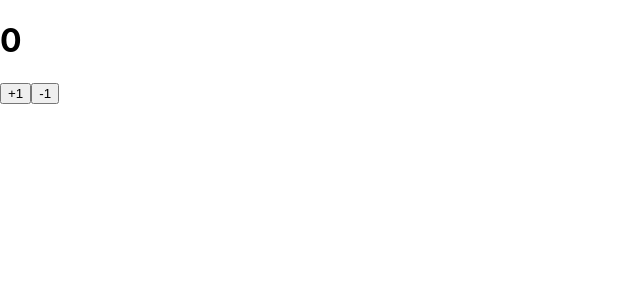
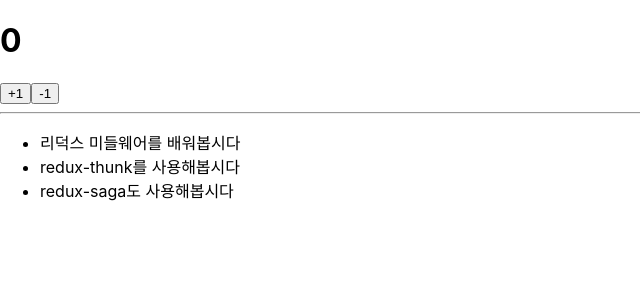
Before and after one commit to Keu-ni/learn-redux, a React (Create React App) app: page / in a window 1280 px wide. Shown: the top 300 px of the page, without its empty margins (0-640 px from the left). Built offline with nearby package versions, Linux system fonts and the light colour scheme.

Commit message:
add postList Component, Container

```diff
--- a/src/App.js
+++ b/src/App.js
@@ -1,9 +1,14 @@
 import React from 'react';
-import CounterContainer from "./containers/CounterContainer";
+import CounterContainer from './containers/CounterContainer';
+import PostListContainer from './containers/PostListContainer';
 
 function App() {
   return (
-    <CounterContainer />
+    <>
+      <CounterContainer />
+      <hr />
+      <PostListContainer />
+    </>
   );
 }
 
--- /dev/null
+++ b/src/components/PostList.js
@@ -0,0 +1,15 @@
+import React from 'react';
+
+function PostList({ posts }) {
+  return (
+    <ul>
+      {posts.map(post => (
+        <li key={post.id}>
+          {post.title}
+        </li>
+      ))}
+    </ul>
+  );
+}
+
+export default PostList;
--- /dev/null
+++ b/src/containers/PostListContainer.js
@@ -0,0 +1,21 @@
+import React, { useEffect } from 'react';
+import { useSelector, useDispatch } from 'react-redux';
+import { getPosts } from '../modules/posts';
+import PostList from '../components/PostList';
+
+function PostListContainer() {
+  const { data, loading, error } = useSelector(state => state.posts.posts);
+  const dispatch = useDispatch();
+
+  // 컴포넌트 마운트 후 포스트 목록 요청
+  useEffect(() => {
+    dispatch(getPosts());
+  }, [dispatch]);
+
+  if (loading) return <div>로딩중...</div>;
+  if (error) return <div>에러 발생!</div>;
+  if (!data) return null;
+  return <PostList posts={data} />;
+}
+
+export default PostListContainer;
--- a/src/modules/index.js
+++ b/src/modules/index.js
@@ -1,6 +1,6 @@
 import { combineReducers } from 'redux';
 import counter from './counter';
-import posts from './post'
+import posts from './posts'
 
 const rootReducer = combineReducers({ counter, posts });
 
```
Also changed, not shown: src/modules/posts.js (renamed from src/modules/post.js).
